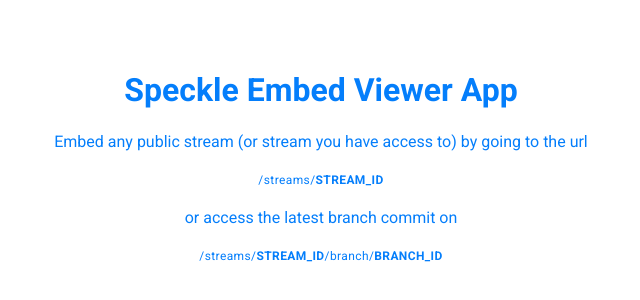
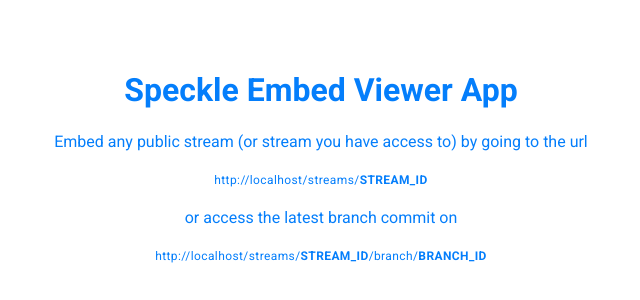
Before and after one commit to AlanRynne/speckle-embed-viewer-app, a Vue app: page / in a window 1280 px wide. Shown: the part 226-526 px from the top of the page, without its empty margins (319-959 px from the left). Built offline with nearby package versions, Linux system fonts and the light colour scheme.

Commit message:
Buttons open new tab

```diff
--- a/src/components/SpeckleViewer.vue
+++ b/src/components/SpeckleViewer.vue
@@ -1,11 +1,11 @@
 <template>
   <div class="viewer-container fill-height d-flex">
     <div class="bottom-right pa-3 d-flex">
-      <v-btn text small color="primary" elevation="0" href="https://speckle.systems">
+      <v-btn text small color="primary" elevation="0" target="_blank" href="https://speckle.systems">
         Powered by Speckle
       </v-btn>
       <v-spacer></v-spacer>
-      <v-btn outlined small :href="url">View in Server</v-btn>
+      <v-btn outlined small :href="url" target="_blank">View in Server</v-btn>
     </div>
     <div id="renderer">
     </div>
--- a/src/views/Home.vue
+++ b/src/views/Home.vue
@@ -3,9 +3,9 @@
     <h1 class="mb-4">Speckle Embed Viewer App</h1>
 
     <p> Embed any public stream (or stream you have access to) by going to the url</p>
-    <p class="text-caption">/streams/<b>STREAM_ID</b></p>
+    <p class="text-caption">{{baseUrl}}/streams/<b>STREAM_ID</b></p>
     <p>or access the latest branch commit on</p>
-    <p class="text-caption">/streams/<b>STREAM_ID</b>/branch/<b>BRANCH_ID</b></p>
+    <p class="text-caption">{{baseUrl}}/streams/<b>STREAM_ID</b>/branch/<b>BRANCH_ID</b></p>
 
   </v-container>
 </template>
@@ -13,6 +13,11 @@
 <script>
 
   export default {
-    name: 'Home'
+    name: 'Home',
+    data(){
+      return {
+        baseUrl: window.location.origin
+      }
+    }
   }
 </script>
```
